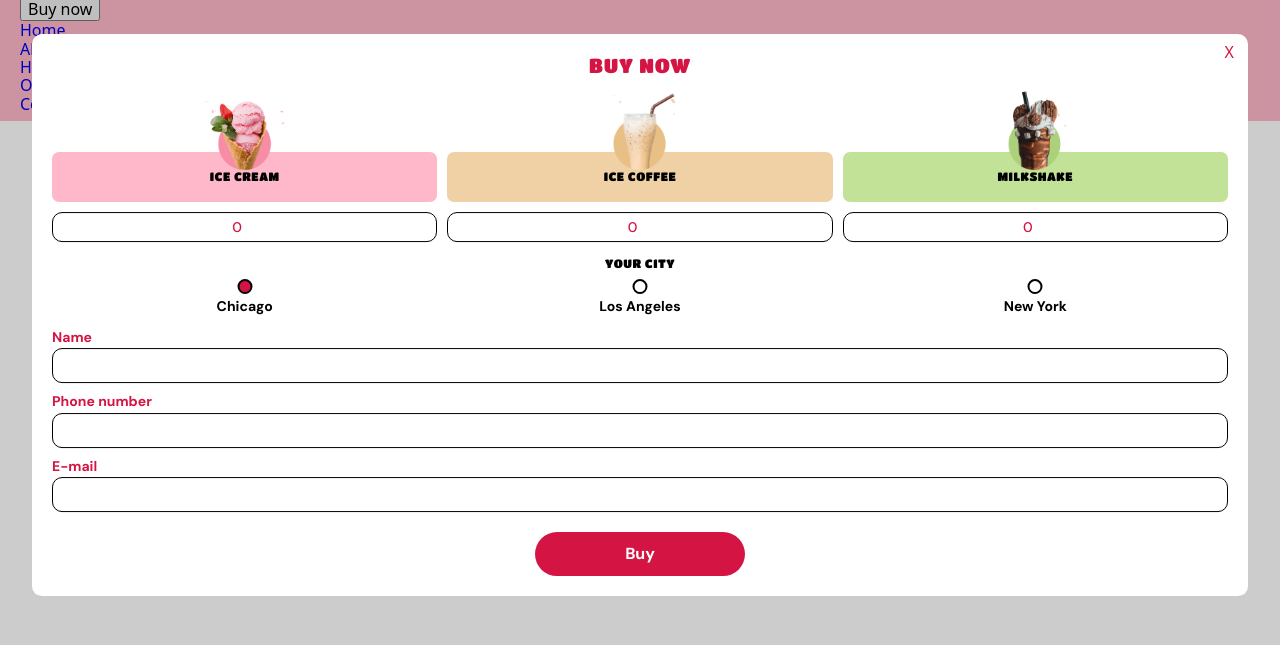
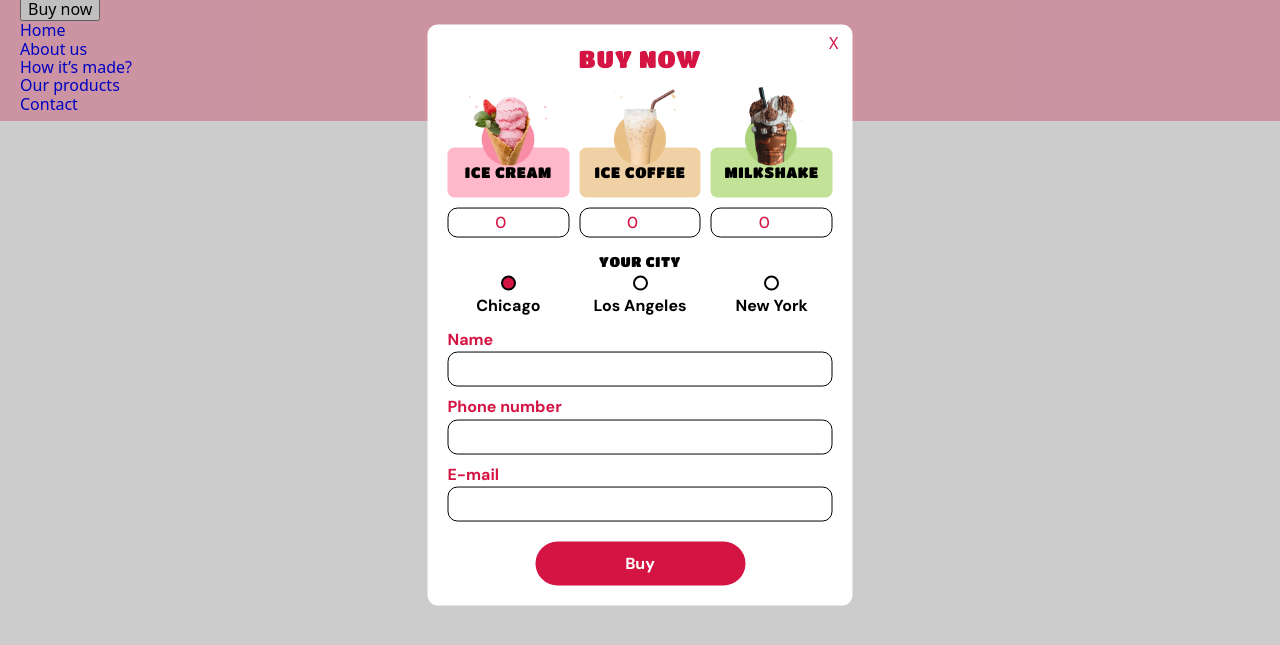
Before and after one commit to AntoninaHoncharenko/project.demo, a plain HTML site: page index.html in a window 1280 px wide. Shown: the part 85-730 px from the top of the page. Drawn offline with nearby package versions, Linux system fonts and the light colour scheme.

Commit message:
add desktop modal

```diff
--- a/scss/index.scss
+++ b/scss/index.scss
@@ -75,6 +75,7 @@ img {
 .modal-product {
   max-height: 800px;
   width: 95vw;
+  max-width: 425px;
   padding: 20px;
   position: absolute;
   top: 50%;
@@ -112,6 +113,9 @@ img {
   text-transform: uppercase;
   color: #d41443;
   margin-bottom: 75px;
+  @media screen and (min-width: 1200px) {
+    font-size: 24px;
+  }
 }
 
 .product-form__list {
@@ -128,12 +132,6 @@ img {
 .product-form__wrap {
   margin-bottom: 7px;
 }
-
-// .product-form__img {
-//   position: absolute;
-//   max-width: 100%;
-//   bottom: 80%;
-// }
 
 .product-form__item {
   position: relative;
@@ -158,6 +156,10 @@ img {
   display: flex;
   align-items: center;
   justify-content: center;
+
+  @media screen and (min-width: 1200px) {
+    font-size: 15px;
+  }
 }
 
 .modal-img {
@@ -215,6 +217,10 @@ img {
   text-transform: uppercase;
   color: #000000;
   margin-bottom: 25px;
+
+  @media screen and (min-width: 1200px) {
+    font-size: 14px;
+  }
 }
 
 .product-form__group-list {
@@ -244,6 +250,10 @@ img {
   color: #000000;
   display: inline-block;
   position: relative;
+
+  @media screen and (min-width: 1200px) {
+    font-size: 16px;
+  }
 
   &::before {
     content: "";
@@ -299,6 +309,10 @@ img {
   font-size: 14px;
   line-height: 1.52;
   color: #d41443;
+
+  @media screen and (min-width: 1200px) {
+    font-size: 16px;
+  }
 }
 
 .product-form__input-product {
@@ -314,6 +328,10 @@ img {
   color: #d41443;
   text-align: center;
   outline: none;
+
+  @media screen and (min-width: 1200px) {
+    font-size: 16px;
+  }
 }
 
 .product-form__input {
@@ -328,6 +346,10 @@ img {
   line-height: 1.76;
   color: #d41443;
   outline: none;
+
+  @media screen and (min-width: 1200px) {
+    font-size: 16px;
+  }
 }
 
 .modal-product__btn {
```
Also changed, not shown: css/index.css, css/index.min.css, 2 other files.
